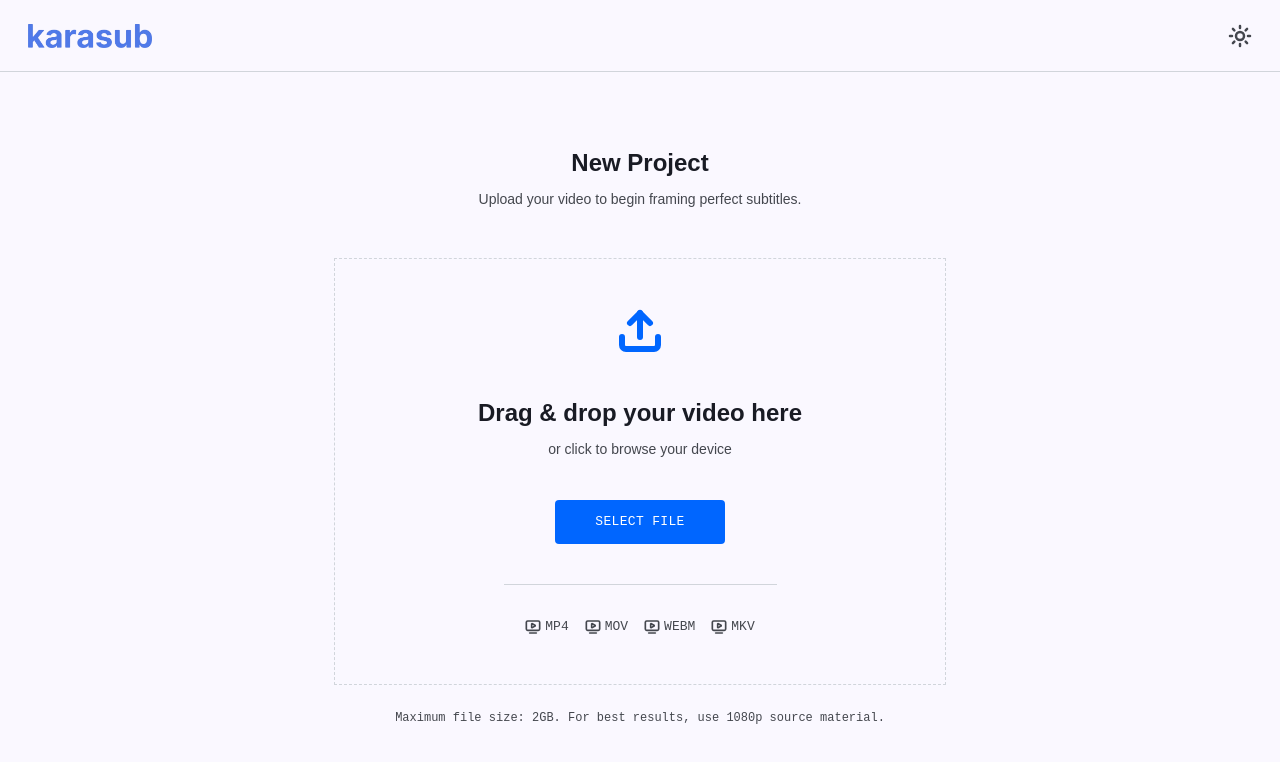
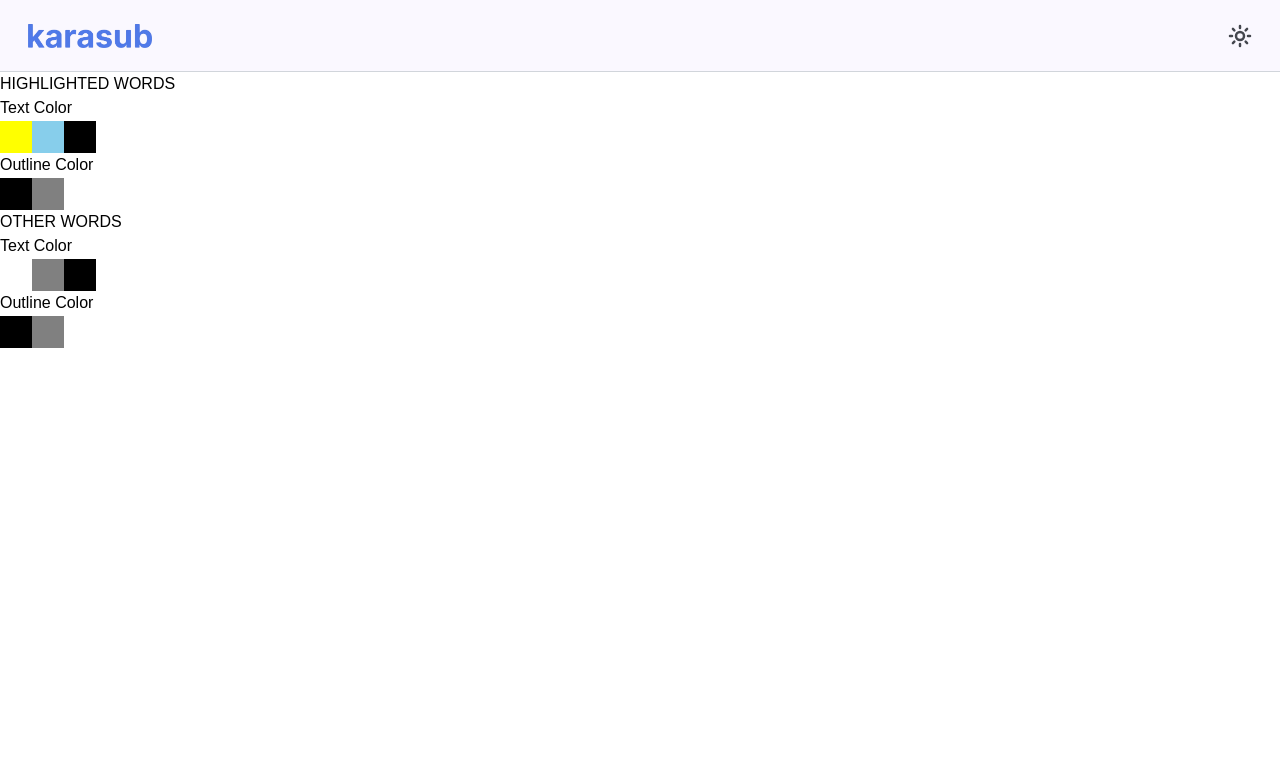
Before and after one commit to nvn0x33/karasub-web, a React (Vite) app in the folder client/: page / in a window 1280 px wide. Shown: the top 762 px of the page. Built offline with nearby package versions, Linux system fonts and the light colour scheme.

Commit message:
feat: add row and button colors for configuration

```diff
--- a/client/src/App.tsx
+++ b/client/src/App.tsx
@@ -23,8 +23,9 @@ function App() {
             <Header />
             <PageContext value={changePage}>
                 <main className="outline outline-outline flex flex-col flex-1">
-                    {pages[pageIndex] === "upload" && <UploadScreen />}
-                    {pages[pageIndex] === "config" && <SubtitleConfig />}
+                    {/* {pages[pageIndex] === "upload" && <UploadScreen />}
+                    {pages[pageIndex] === "config" && <SubtitleConfig />} */}
+                    <SubtitleConfig />
                 </main>
             </PageContext>
         </div>
--- a/client/src/components/ColorButton.tsx
+++ b/client/src/components/ColorButton.tsx
@@ -0,0 +1,11 @@
+export default function ColorButton({ color }) {
+    // const bgColor: string = `bg-${color}`;
+    return (
+        <button
+            style={{ backgroundColor: color }}
+            className={`p-4`}
+            key={color}
+            id={`${color}-button`}
+        ></button>
+    );
+}
--- a/client/src/components/ColorRow.tsx
+++ b/client/src/components/ColorRow.tsx
@@ -1,14 +1,12 @@
+import ColorButton from "./ColorButton";
+
 export default function ColorRow({ text, colors }) {
     return (
         <div>
             <h6>{text}</h6>
             <div>
                 {colors.map((color) => (
-                    <button
-                        className={`p-4 bg-[${color}]`}
-                        key={color}
-                        id={`${color}-button`}
-                    ></button>
+                    <ColorButton color={color} />
                 ))}
             </div>
         </div>
--- a/client/src/pages/SubtitleConfig.tsx
+++ b/client/src/pages/SubtitleConfig.tsx
@@ -1,54 +1,81 @@
 import ColorRow from "../components/ColorRow";
 
-// const ConfigUI = [
-//     {
-//         id: "highlighted",
-//         title: "HIGHLIGHTED WORDS",
-//         rows: [
-//             {
-//                 id: 1,
-//                 label: "Text Color",
-//                 colors: ["#ffff00", "#87ceeb", "#000000"],
-//             },
-//             {
-//                 id: 2,
-//                 label: "Outline Color",
-//                 colors: ["#000000", "#808080", "#ffffff"],
-//             },
-//         ],
-//     },
-//     {
-//         id: "other",
-//         title: "OTHER WORDS",
-//         rows: [
-//             {
-//                 id: 1,
-//                 label: "Text Color",
-//                 colors: ["#ffffff", "#808080", "#000000"],
-//             },
-//             {
-//                 id: 2,
-//                 label: "Outline Color",
-//                 colors: ["#000000", "#808080", "#ffffff"],
-//             },
-//         ],
-//     },
-// ];
+const ConfigUI = [
+    {
+        id: "highlighted",
+        title: "HIGHLIGHTED WORDS",
+        rows: [
+            {
+                id: 1,
+                label: "Text Color",
+                colors: ["#ffff00", "#87ceeb", "#000000"],
+            },
+            {
+                id: 2,
+                label: "Outline Color",
+                colors: ["#000000", "#808080", "#ffffff"],
+            },
+        ],
+    },
+    {
+        id: "other",
+        title: "OTHER WORDS",
+        rows: [
+            {
+                id: 1,
+                label: "Text Color",
+                colors: ["#ffffff", "#808080", "#000000"],
+            },
+            {
+                id: 2,
+                label: "Outline Color",
+                colors: ["#000000", "#808080", "#ffffff"],
+            },
+        ],
+    },
+];
 
-const HIGHLIGHTED_COLORS = {
-    row1: ["#ffff00", "#87ceeb", "#000000"],
-    row2: ["#000000", "#808080", "#ffffff"],
-};
+// const HIGHLIGHTED_COLORS = {
+//     row1: ["#ffff00", "#87ceeb", "#000000"],
+//     row2: ["#000000", "#808080", "#ffffff"],
+// };
 
-const OTHER_COLORS = {
-    row1: ["#ffffff", "#808080", "#000000"],
-    row2: ["#000000", "#808080", "#ffffff"],
-};
+// const OTHER_COLORS = {
+//     row1: ["#ffffff", "#808080", "#000000"],
+//     row2: ["#000000", "#808080", "#ffffff"],
+// };
 
 export default function SubtitleConfig() {
     return (
         <section className="flex flex-1">
             <div>
+                {ConfigUI.map((section) => (
+                    <div key={section.id}>
+                        <h5>{section.title}</h5>
+                        {section.rows.map((row) => (
+                            <ColorRow
+                                key={row.id}
+                                text={row.label}
+                                colors={row.colors}
+                            />
+                        ))}
+                    </div>
+                ))}
+                {/* <div className="flex justify-between">
+                    <h5 className="font-mono text-mono-label text-desc">
+                        HIGHLIGHTED WORD
+                    </h5>
+                    <div className="flex gap-4">
+                        <ColorRow
+                            text="Text Color"
+                            colors={HIGHLIGHTED_COLORS.row1}
+                        />
+                        <ColorRow
+                            text="Outline Color"
+                            colors={HIGHLIGHTED_COLORS.row2}
+                        />
+                    </div>
+                </div>
                 <div className="flex justify-between">
                     <h5 className="font-mono text-mono-label text-desc">
                         HIGHLIGHTED WORD
@@ -63,17 +90,7 @@ export default function SubtitleConfig() {
                             colors={HIGHLIGHTED_COLORS.row2}
                         />
                     </div>
-                </div>
-                {/* {
-                    ConfigUI.map((section) => (
-                        <div key={section.id}>
-                            <h5>{section.title}</h5>
-                            {section.rows.map((row) => (
-
-                            ))}
-                        </div>
-                    ));
-                } */}
+                </div> */}
             </div>
             <div className="image-preview"></div>
         </section>
```
